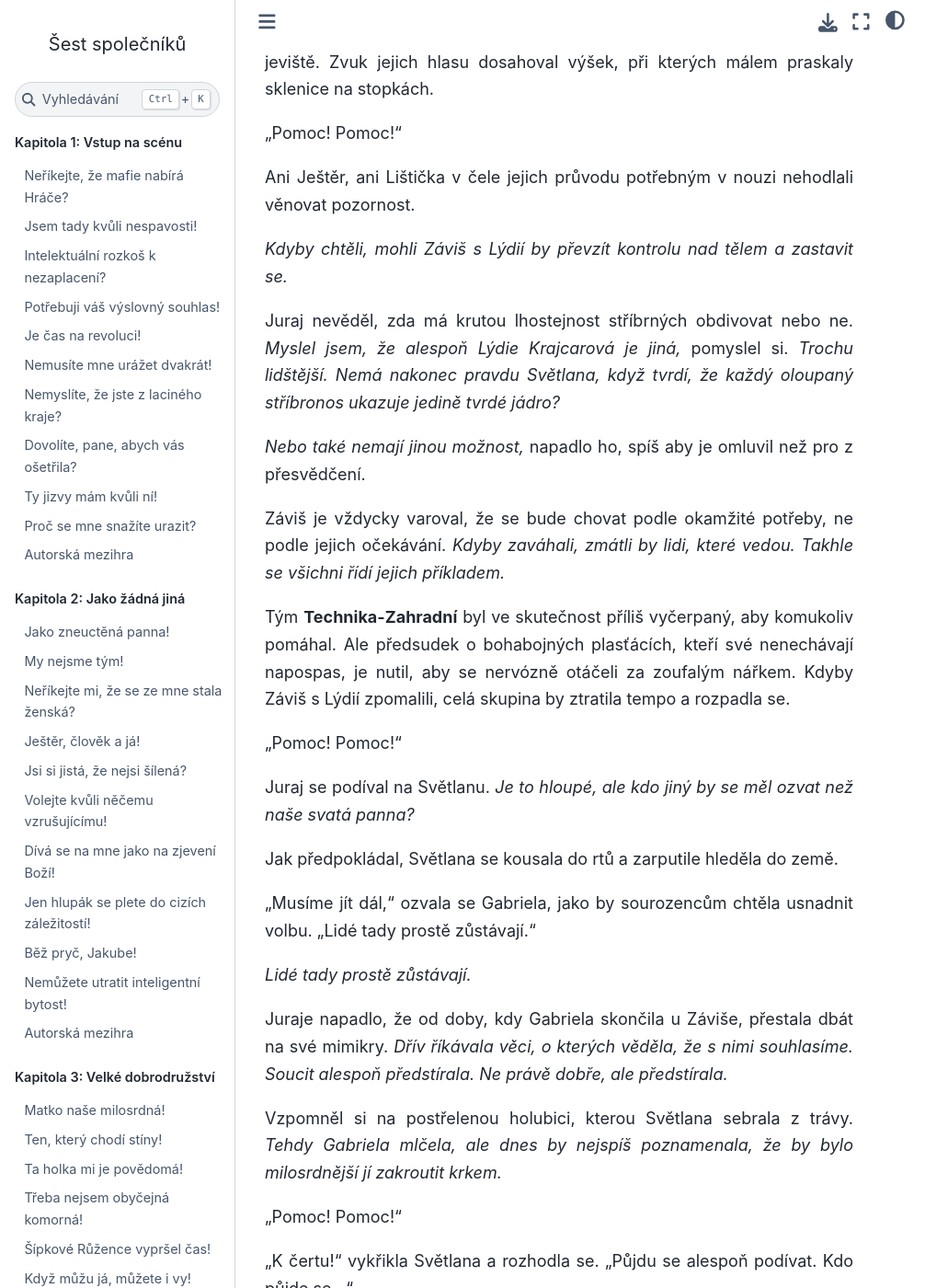
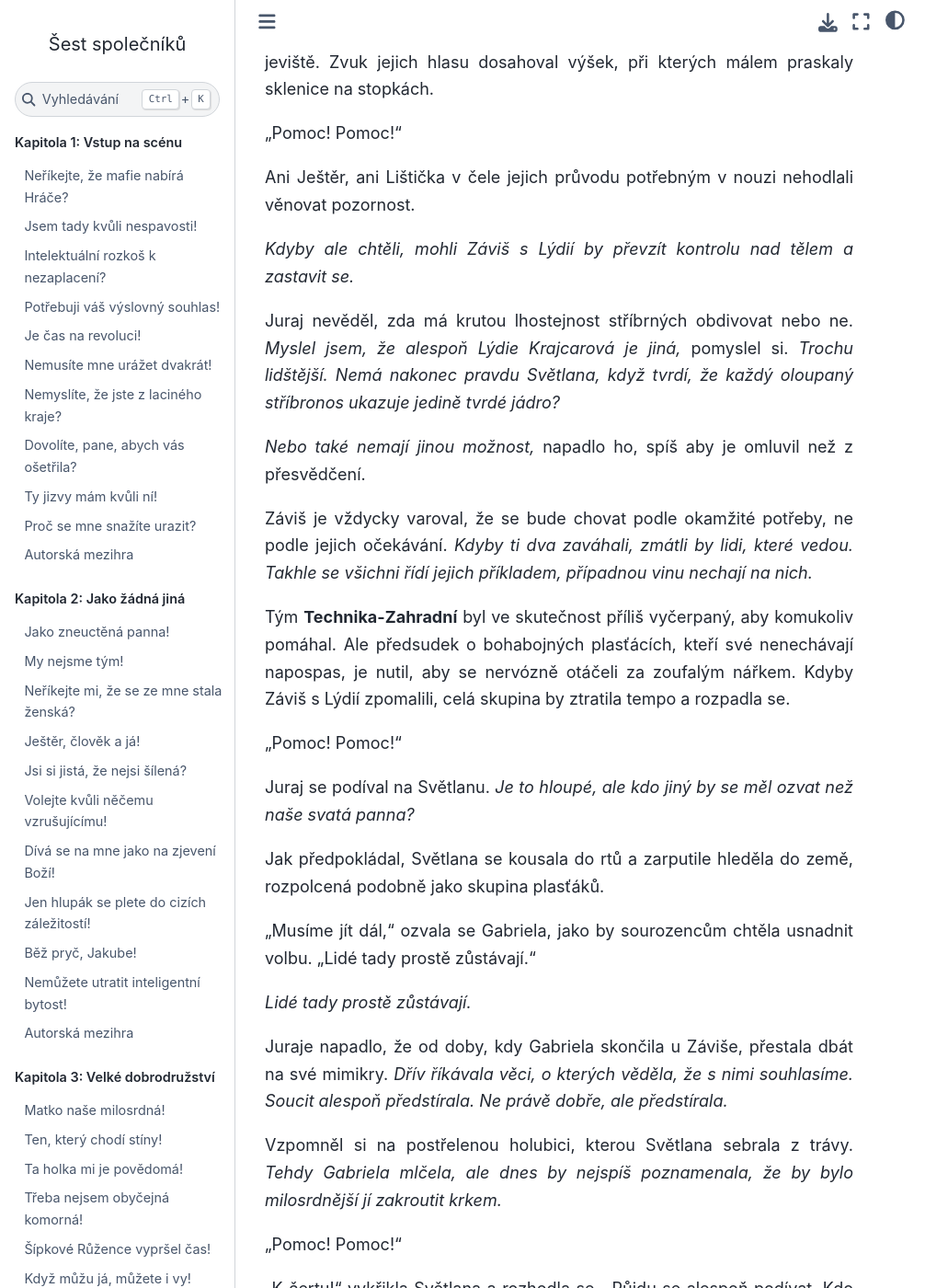
Before and after one commit to hanpari/sest-spolecniku, a Sphinx documentation site: the page built from source/sest_spolecniku/012-o-patro-dal/03.md, in a window 1280 px wide and 1400 px high, scrolled down 1868 px. Shown: the whole window at 92% size, without its empty margins (0-1031 px from the left). Built offline with Sphinx 7.4.7 and the Sphinx Book theme 1.1.4, drawn with Linux system fonts in a browser that asks for light colours; pages that are not in the unit, such as notebooks, are missing from menus; some of the changed text lies outside the part shown.

Commit message:
Update 03.md

```diff
--- a/source/sest_spolecniku/012-o-patro-dal/03.md
+++ b/source/sest_spolecniku/012-o-patro-dal/03.md
@@ -42,13 +42,13 @@
 
 Ani Ještěr, ani Lištička v čele jejich průvodu potřebným v nouzi nehodlali věnovat pozornost.
 
-*Kdyby chtěli, mohli Záviš s Lýdií by převzít kontrolu nad tělem a zastavit se.*
+*Kdyby ale chtěli, mohli Záviš s Lýdií by převzít kontrolu nad tělem a zastavit se.*
 
 Juraj nevěděl, zda má krutou lhostejnost stříbrných obdivovat nebo ne. *Myslel jsem, že alespoň Lýdie Krajcarová je jiná,* pomyslel si. *Trochu lidštější. Nemá nakonec pravdu Světlana, když tvrdí, že každý oloupaný stříbronos ukazuje jedině tvrdé jádro?*
 
-*Nebo také nemají jinou možnost,* napadlo ho, spíš aby je omluvil než pro z přesvědčení.
+*Nebo také nemají jinou možnost,* napadlo ho, spíš aby je omluvil než z přesvědčení.
 
-Záviš je vždycky varoval, že se bude chovat podle okamžité potřeby, ne podle jejich očekávání. *Kdyby zaváhali, zmátli by lidi, které vedou. Takhle se všichni řídí jejich příkladem.*
+Záviš je vždycky varoval, že se bude chovat podle okamžité potřeby, ne podle jejich očekávání. *Kdyby ti dva zaváhali, zmátli by lidi, které vedou. Takhle se všichni řídí jejich příkladem, případnou vinu nechají na nich.*
 
 Tým **Technika-Zahradní** byl ve skutečnost příliš vyčerpaný, aby komukoliv pomáhal. Ale předsudek o bohabojných plasťácích, kteří své nenechávají napospas, je nutil, aby se nervózně otáčeli za zoufalým nářkem. Kdyby Záviš s Lýdií zpomalili, celá skupina by ztratila tempo a rozpadla se.
 
@@ -56,7 +56,7 @@
 
 Juraj se podíval na Světlanu. *Je to hloupé, ale kdo jiný by se měl ozvat než naše svatá panna?*
 
-Jak předpokládal, Světlana se kousala do rtů a zarputile hleděla do země.
+Jak předpokládal, Světlana se kousala do rtů a zarputile hleděla do země, rozpolcená podobně jako skupina plasťáků.
 
 "Musíme jít dál," ozvala se Gabriela, jako by sourozencům chtěla usnadnit volbu. "Lidé tady prostě zůstávají."
 
@@ -94,7 +94,9 @@
 
 Proto Juraje šokovalo, když mu došlo, že promluvila Kopretina. *Bylo mi divné, že se milovaná sestra tak dlouho držela zpátky.*
 
-Pokud by si měl vybrat, Juraj by dal přednost usedlejší a rozumnější slečně z Mechového kopce. *Možná je trochu upjatá,* připouštěl, když se hnal za Medardem, *ale nikdy by ji nenapadlo mne ztrapnit.*
+Pokud by si měl vybrat, Juraj by dal přednost usedlejší a rozumnější slečně z Mechového kopce.
+
+*Možná je trochu upjatá,* připouštěl, když se hnal za Medardem, *ale nikdy by ji nenapadlo mne ztrapnit.*
 
 V letmých vzpomínkách, které sdílel s Žaludem, vídával Kopretinu, jak přejímá roli hlavy domácnosti, když baron a baronka odjeli na některou ze svých dobrodružných výprav. Světlana z ní sice dělala semetriku, ale Žalud měl s Kopretinou vřelejší vztah než on kdy se sestrou.
 
@@ -132,7 +134,7 @@
 
 "Ctěná slečno nebo ctěná sestro, v žádném případě se nespletete," řekla Kopretina beze stopy humoru. "A vykejte mi, prosím."
 
-"Ticho, ty huso!" zavrčel Juraj. *Být tady Záviš, už by držel kázání.*
+"Ticho, ty huso!" zavrčel Juraj. *Být tady Záviš, už by ti držel kázání.*
 
 Kopretina v několika větách prozradila o sobě tolik, že by se Juraj nedivil, kdyby se potížista rozhodl ženu zlikvidovat.
 
```
